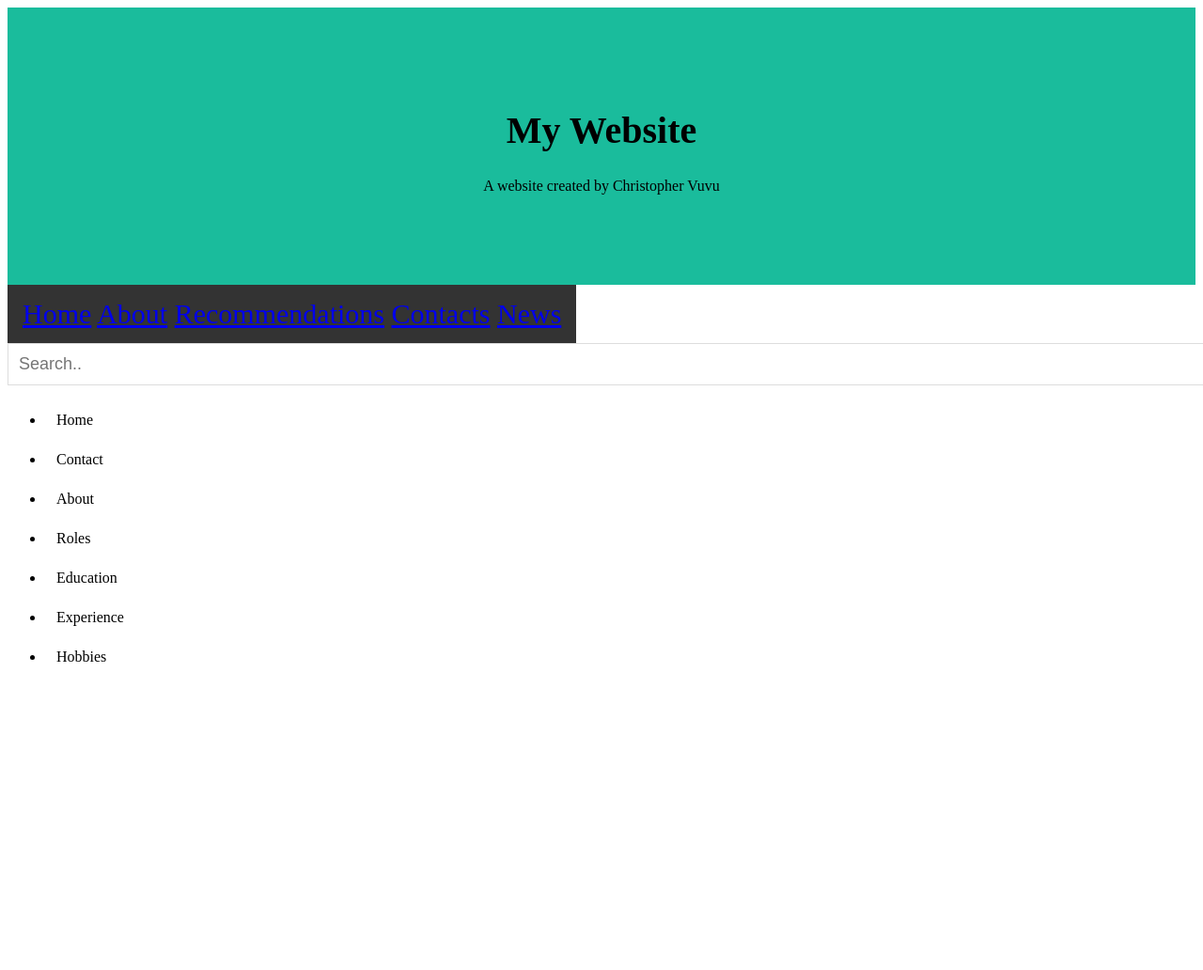
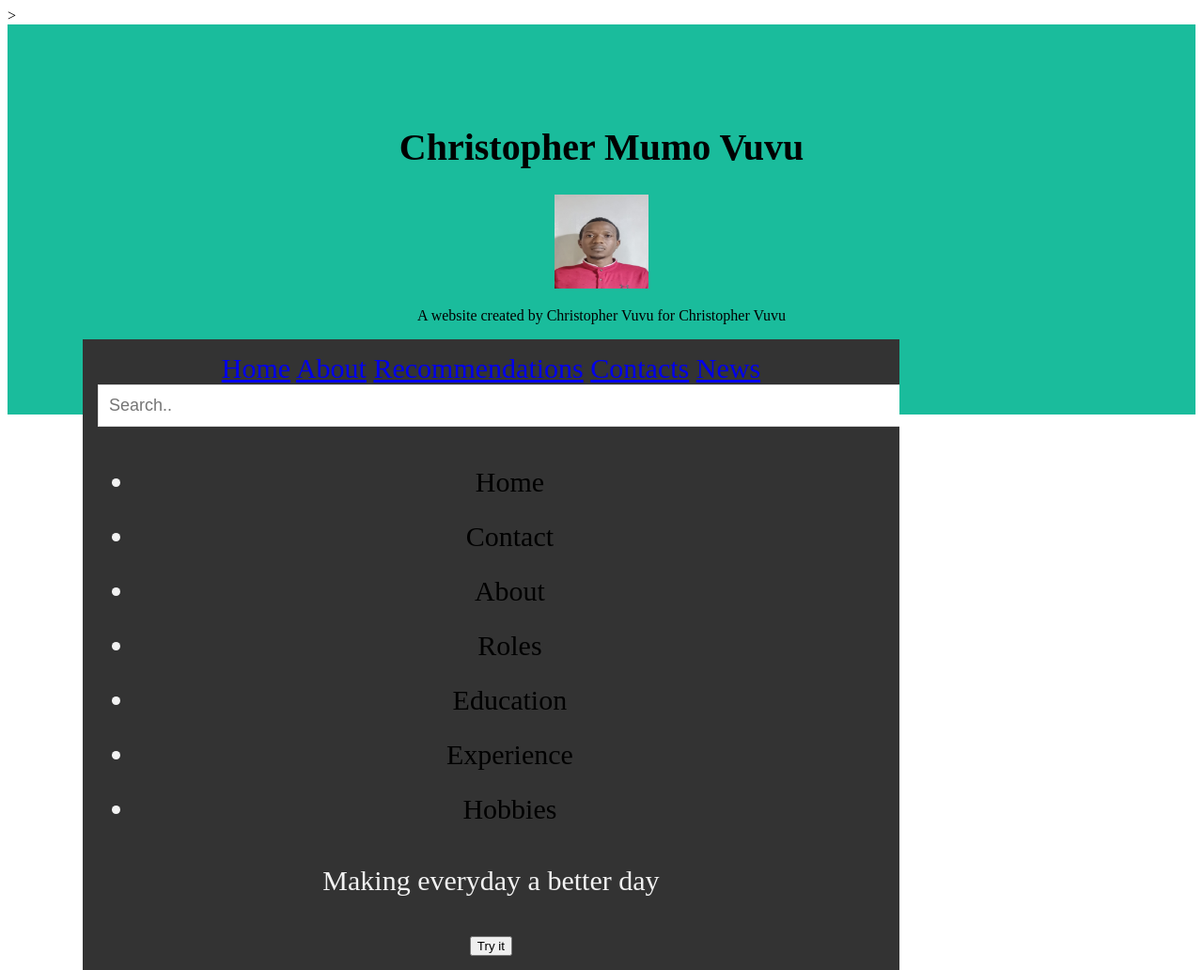
Before and after one commit to CVUVU/Personal-Website-Creation, a plain HTML site: page index.html in a window 1280 px wide. Shown: the whole page at 94% size. Before the commit the page ends 800 px from the top, so only its background shows below. Drawn offline with Linux system fonts and the light colour scheme.

Commit message:
changes on document

```diff
--- a/index.html
+++ b/index.html
@@ -7,19 +7,23 @@
     <title>Christopher Mumo Vuvu</title>
     <link rel="stylesheet" href="style.css">
     <link rel="stylesheet" href="./Images/">
+    <script src="myscripts.js"></script>>
+
 </head>
 <body>
     <div class="header">
-    <h1>My Website</h1>
-    <p>A website created by Christopher Vuvu</p>
-</div>
+    <h1>Christopher Mumo Vuvu</h1>
+    <img src="./Images/IMG-20221025-WA0000 (1).jpg" alt="Christopher vuvu" width="100px" height="100px">
+    <p>A website created by Christopher Vuvu for Christopher Vuvu</p>
+</div1>
 <div class="navbar">
 <a href="Home">Home</a>
 <a href="About">About</a>
 <a href="Recommendations">Recommendations</a>
 <a href="Contacts">Contacts</a>
 <a href="News">News</a>
-</div>
+</div1>
+<div2>
 <input type="text" id="mySearch" onkeyup="myFunction()" placeholder="Search.." type="mainMenu">
 <ul id="myMenu">
 <li><a href="Home">Home</a></li>
@@ -30,5 +34,8 @@
 <li><a href="Experience">Experience</a></li>
 <li><a href="Hobbies">Hobbies</a></li>
 </ul>
+</div2>
+<p>Making everyday a better day</p>
+<button type="button" onClick="myFunction()">Try it</button>
 </body>
 </html>
--- /dev/null
+++ b/scripts.js
@@ -0,0 +1,4 @@
+function myFunction() {
+    document.getElementById("mySearch").myFunction = "myMenu";
+  }
+  <button type="button" onClick="myFunction()">Try it</button>
```
